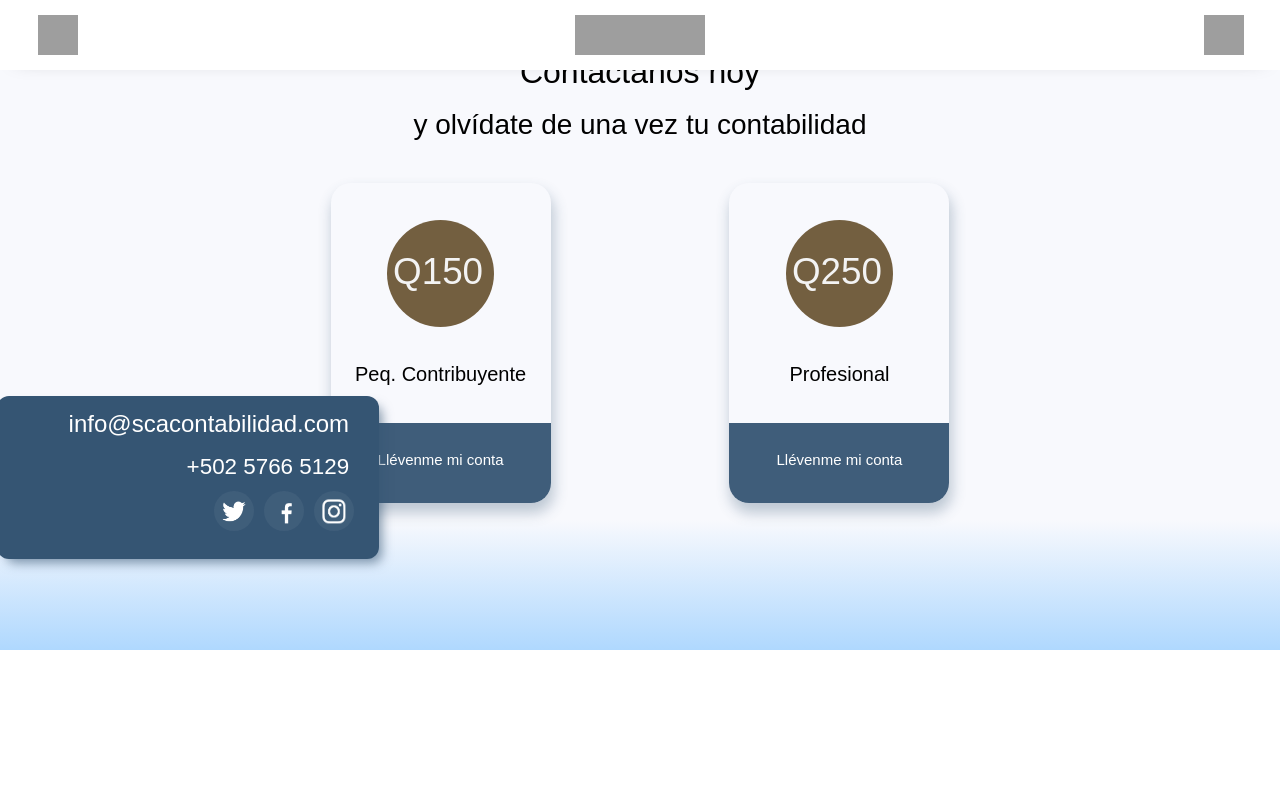
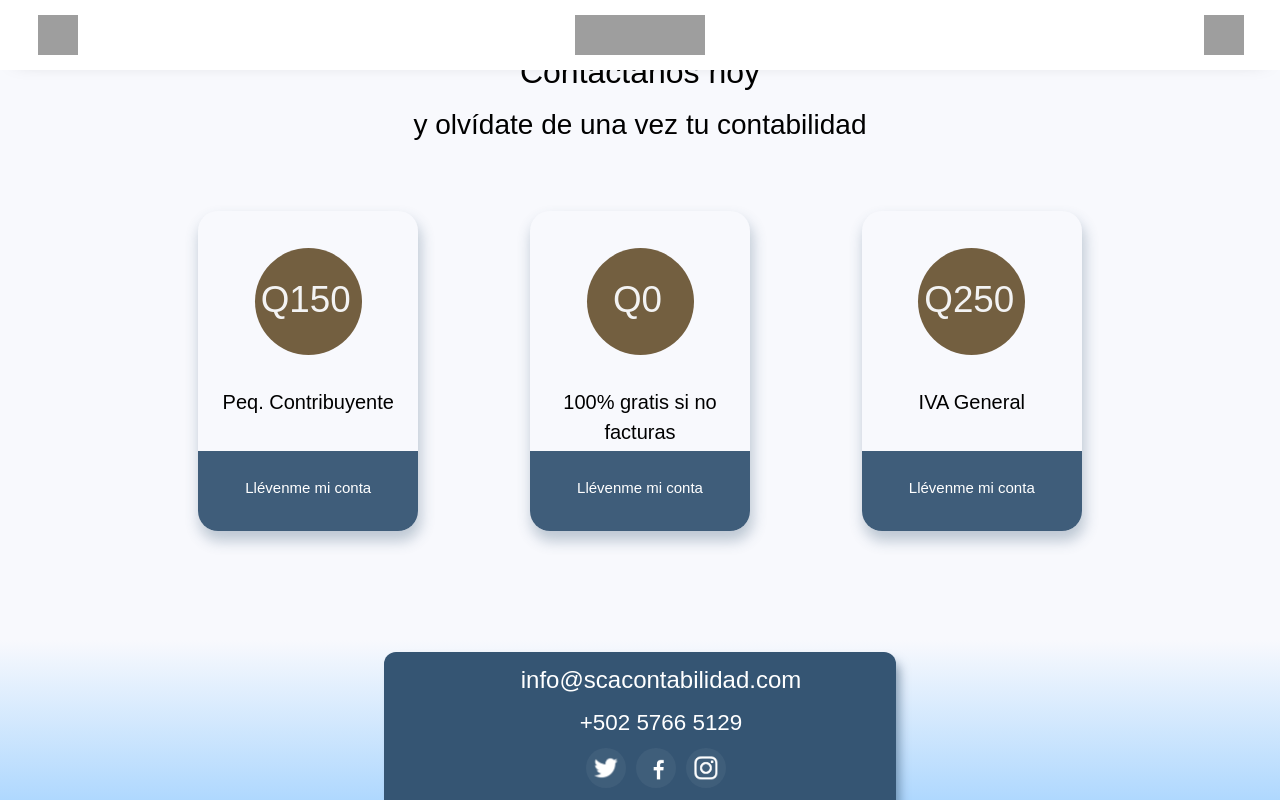
Before and after one commit to LuisanSuarez/sca_light, a React (Create React App) app: page /nosotros in a window 1280 px wide. Built offline with nearby package versions, Linux system fonts and the light colour scheme; grey boxes are pictures that could not be loaded.

Commit message:
cesar contreras feedback + free plan

```diff
--- a/src/components/CTAButton.js
+++ b/src/components/CTAButton.js
@@ -14,7 +14,7 @@ export default function CTAButton({ text }) {
         {""}
       </a>
       <a
-        href="mailto:info@scacontabilidad.com"
+        href="https://wa.me/50257665129"
         className="cta-email"
         // onClick={handleClick}
         target="_blank"
--- a/src/components/Footer.js
+++ b/src/components/Footer.js
@@ -13,8 +13,8 @@ const Footer = () => {
       <Link to="/contacto">Contacto</Link>
       <Link to="/blog">Aprende mas</Link> */}
 
-      <footer className="footer h-100">
-        <div className="container-fluid px-0 d-flex flex-column justify-content-end h-100">
+      <footer className="footer position-relative h-100">
+        <div className="container-fluid px-0 d-flex flex-column justify-content-end vh-100">
           <div className="row flex-grow-1 px-lg-5">
             <div className="col-md-12 pt-md-5 pt-4 px-lg-5 footer-titles">
               <h2>
@@ -43,46 +43,12 @@ const Footer = () => {
               </div>
               <div className="price-cards">
                 <PriceCard productName="Peq. Contribuyente" price="Q150" />
-                <PriceCard productName="Profesional" price="Q250" />
-              </div>
-              <div className="contact-info">
-                <h4>info@scacontabilidad.com</h4>
-                <h5>+502 5766 5129</h5>
-                <div className="row justify-content-end">
-                  <ul className="ftco-footer-social p-0">
-                    <li className="ftco-animate fadeInUp ftco-animated">
-                      <a
-                        href="#"
-                        data-toggle="tooltip"
-                        data-placement="top"
-                        title="Twitter"
-                      >
-                        <span className="fa fa-twitter"></span>
-                      </a>
-                    </li>
-                    <li className="ftco-animate fadeInUp ftco-animated">
-                      <a
-                        href="#"
-                        data-toggle="tooltip"
-                        data-placement="top"
-                        title="Facebook"
-                      >
-                        <span className="fa fa-facebook"></span>
-                      </a>
-                    </li>
-                    <li className="ftco-animate fadeInUp ftco-animated">
-                      <a
-                        href="#"
-                        data-toggle="tooltip"
-                        data-placement="top"
-                        title="Instagram"
-                      >
-                        <span className="fa fa-instagram"></span>
-                      </a>
-                    </li>
-                  </ul>
-                </div>
-              </div>
+                <PriceCard
+                  productName={`100% gratis si no facturas`}
+                  price="Q0"
+                  identifier="free-offer"
+                />
+                <PriceCard productName="IVA General" price="Q250" />
               </div>
               <div
                 className="col-md-4 py-md-5 py-4 aside-stretch-right pl-lg-5"
@@ -127,6 +93,45 @@ const Footer = () => {
                     </button>
                   </div>
                 </form>
+              </div>
+            </div>
+            <div className="contact-info">
+              <h4>info@scacontabilidad.com</h4>
+              <h5>+502 5766 5129</h5>
+              <div className="row justify-content-center">
+                <ul className="ftco-footer-social p-0">
+                  <li className="ftco-animate fadeInUp ftco-animated">
+                    <a
+                      href="#"
+                      data-toggle="tooltip"
+                      data-placement="top"
+                      title="Twitter"
+                    >
+                      <span className="fa fa-twitter"></span>
+                    </a>
+                  </li>
+                  <li className="ftco-animate fadeInUp ftco-animated">
+                    <a
+                      href="#"
+                      data-toggle="tooltip"
+                      data-placement="top"
+                      title="Facebook"
+                    >
+                      <span className="fa fa-facebook"></span>
+                    </a>
+                  </li>
+                  <li className="ftco-animate fadeInUp ftco-animated">
+                    <a
+                      href="#"
+                      data-toggle="tooltip"
+                      data-placement="top"
+                      title="Instagram"
+                    >
+                      <span className="fa fa-instagram"></span>
+                    </a>
+                  </li>
+                </ul>
+              </div>
             </div>
           </div>
           <div className="col-md-12 py-4" className="footer-nav">
--- a/src/components/PriceCard.js
+++ b/src/components/PriceCard.js
@@ -1,27 +1,17 @@
 import React from "react";
 
-export default function PriceCard({ productName, price }) {
-  const handleClick = () => {
-    console.log("call mobile, email desktop");
-  };
+export default function PriceCard({ productName, price, identifier }) {
   return (
-    <div className="price-card">
+    <div className={`price-card ${identifier}`}>
       <h3>{price}</h3>
       <h5>{productName}</h5>
-      <div className="price-card-cta" onClick={handleClick}>
-        Llévenme mi conta
-      </div>
-      <a
-        className="cta-phonecall"
-        href="https://wa.me/50257665129"
-        onClick={handleClick}
-      >
+      <div className="price-card-cta">Llévenme mi conta</div>
+      <a className="cta-phonecall" href="https://wa.me/50257665129">
         {""}
       </a>
       <a
-        href="mailto:info@scacontabilidad.com"
+        href="https://wa.me/50257665129"
         className="cta-email"
-        onClick={handleClick}
         target="_blank"
         rel="noopener noreferrer"
       >
--- a/src/scss/_cta-button.scss
+++ b/src/scss/_cta-button.scss
@@ -4,8 +4,8 @@
   border-radius: 20px;
   margin: auto;
   margin-top: 5.5rem;
-  width: 26vw;
-  height: 18%;
+  width: 25vw;
+  height: 19%;
   box-shadow: 2px 6px 14px -3px rgba(0, 0, 0, 0.3);
   transition: background-color 0.1s ease-in-out;
   position: relative;
@@ -13,7 +13,7 @@
   & h4 {
     color: #fcfcfc;
     margin: auto;
-    font-size: 3vw;
+    font-size: 2.4vw;
     font-weight: bold;
     transition: color 0.1s ease-in-out;
 
--- a/src/scss/_footer.scss
+++ b/src/scss/_footer.scss
@@ -15,8 +15,17 @@
 
 .footer {
   height: 100vh;
+  padding-bottom: 3vh;
+
   @media (max-width: 480px) {
     height: 100%;
+    padding-bottom: 0;
+  }
+
+  & .container-fluid {
+    @media (max-width: 480px) {
+      height: 100% !important;
+    }
   }
 }
 
@@ -54,18 +63,21 @@
 
 .contact-info {
   position: absolute;
-  bottom: -7%;
+  bottom: -2%;
   background: rgba(53, 85, 115, 1);
   box-shadow: 6px 7px 11px -3px rgba(53, 85, 115, 0.6);
   z-index: 3;
   padding: 10px 30px 4px 72px;
-  left: -3%;
   border-radius: 12px;
+  left: 0;
+  right: 0;
+  margin: 0 auto;
+  width: 40vw;
 
   & h4,
   h5 {
     color: white;
-    text-align: end;
+    text-align: center;
   }
 
   & h5 {
@@ -88,13 +100,14 @@
 .price-cards {
   display: flex;
   justify-content: center;
+  margin-top: 45px;
 }
 
 .price-card {
   box-shadow: 2px 9px 14px 1px rgba(53, 85, 115, 0.3);
   height: 320px;
   width: 220px;
-  margin: 20px 8%;
+  margin: 20px 5%;
   position: relative;
   display: flex;
   flex-direction: column;
@@ -102,6 +115,14 @@
   background: rgba(248, 249, 251, 0.3);
   border-radius: 20px;
   padding: 37px 0;
+
+  &.free-offer h5 {
+    padding: 0 15%;
+
+    @media(max-width: 480px) {
+      padding: 0 20%;
+    }
+  }
 
   & h3,
   h5 {
@@ -225,8 +246,13 @@
   }
 
   .footer .contact-info {
-    bottom: -25%;
-    width: 110vw;
+    bottom: 3%;
+    width: 85vw;
+    padding: 10px;
+
+    h4 {
+      font-size: 20px;
+    }
 
     & .justify-content-end {
       justify-content: flex-end !important;
--- a/src/scss/_presentation.scss
+++ b/src/scss/_presentation.scss
@@ -10,3 +10,7 @@
         margin-bottom: 12% !important;
     }
 }
+
+.presentation .text {
+    color: #282828;
+}
```
Lines whose indentation alone changed are shown as unchanged.
